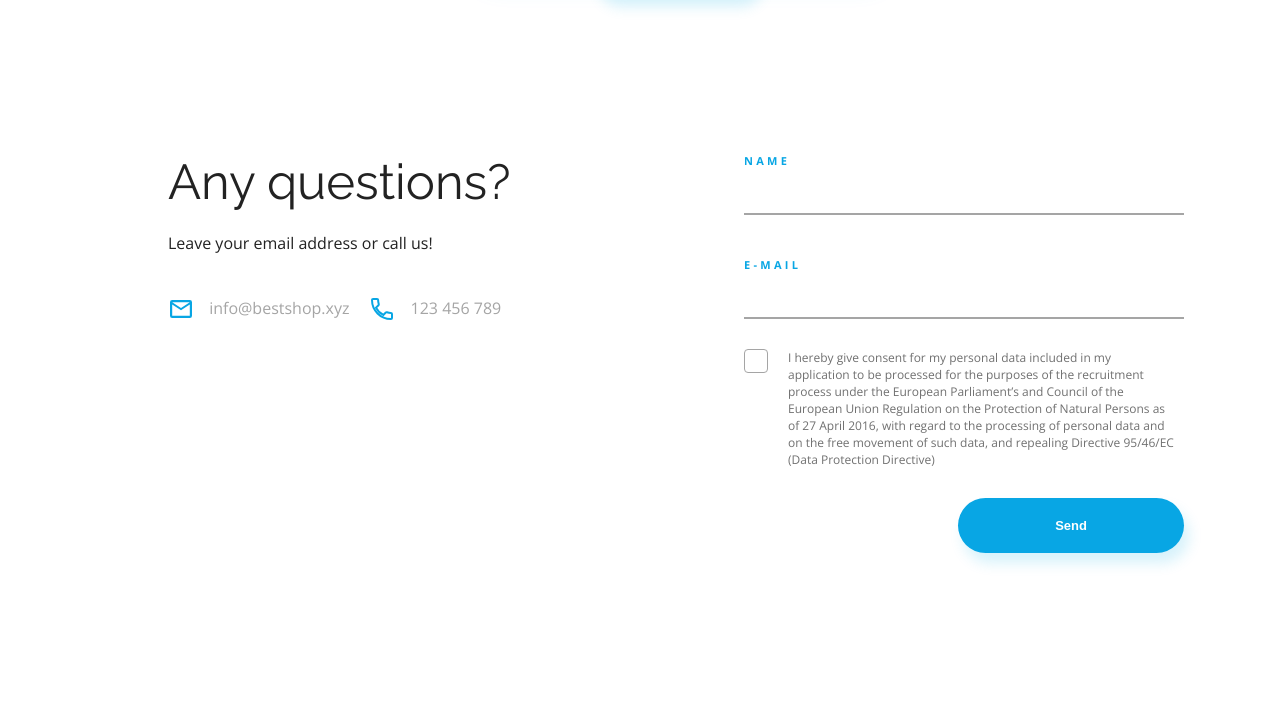
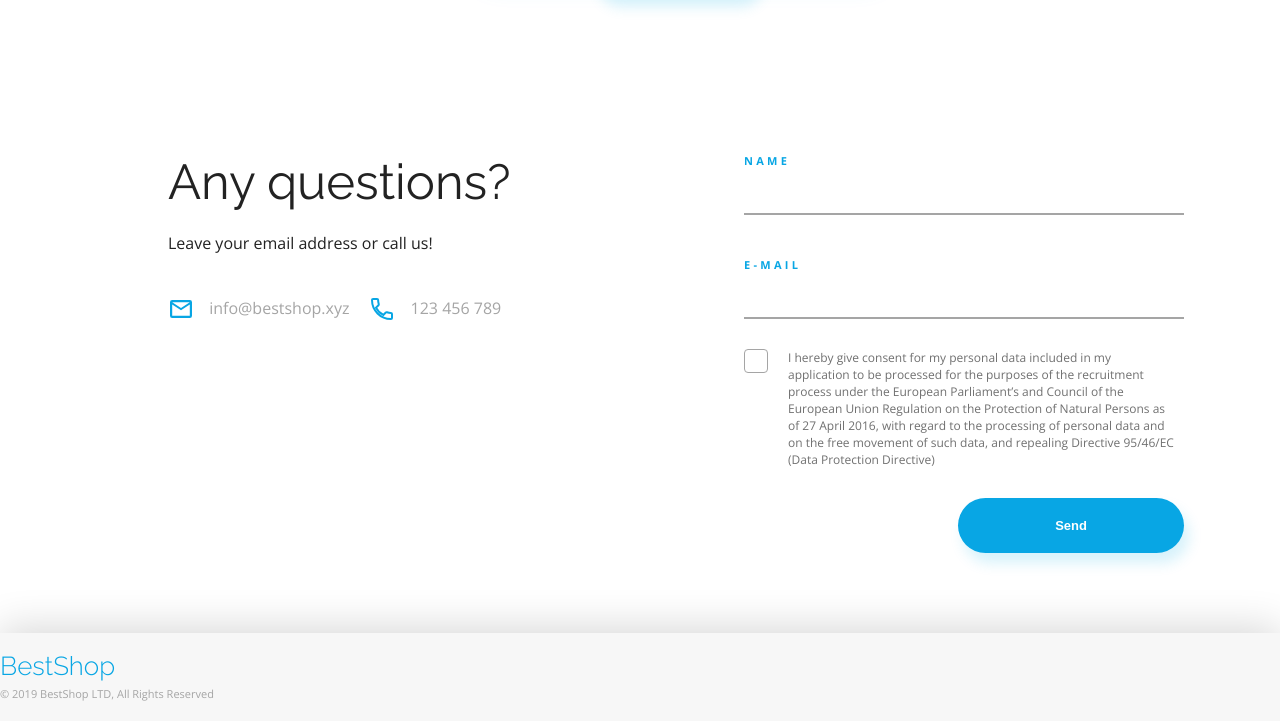
Before and after one commit to tomasz0705/OnePage_BestShop_project, a plain HTML site: page index.html in a window 1280 px wide. Shown: the part 3351-4072 px from the top of the page. Before the commit the page ends 3984 px from the top, so only its background shows below. Drawn offline with nearby package versions, Linux system fonts and the light colour scheme.

Commit message:
Struktura HTML dla stopki i ostylowanie w CSS

```diff
--- a/css/style.css
+++ b/css/style.css
@@ -626,3 +626,37 @@ header {
     box-shadow: 5px 10px 14px var(--color-primary-shadow);
     display: inline-block;
 }
+
+/* FOOTER */
+.footer {
+    box-shadow: 0px -5px 40px rgba(0, 0, 0, 0.16);
+    background: var(--color-light-grey);
+    padding: 20px 0;
+}
+
+.footer-cotainer {
+    display: flex;
+    justify-content: space-between;
+    align-items: center;
+}
+
+.footer-logo {
+    display: flex;
+    flex-direction: column;
+    justify-content: space-around;
+}
+
+.footer-logo .logo {
+    font-size: 26px;
+    margin-bottom: 7px;
+}
+
+.footer-copy {
+    font-size: 11px;
+    color: var(--color-grey);
+    line-height: 15px;
+}
+
+.footer-icons a:first-child {
+    margin-right: 20px;
+}
--- a/index.html
+++ b/index.html
@@ -219,5 +219,19 @@
     </div>
   </section>
 </main>
+
+
+  <footer class="footer">
+    <div class="footer-cotainer container">
+      <div class="footer-logo">
+        <a href="#" class="logo">BestShop</a>
+        <span class="footer-copy">&copy; 2019 BestShop LTD, All Rights Reserved</span>
+      </div>
+      <div class="footer-icons">
+        <a href="#"><img src="./assets/Twitter.svg" alt="twitter"> </a>
+        <a href="#"><img src="./assets/Facebook.svg" alt="facebook"> </a>
+      </div>
+    </div>
+  </footer>
 </body>
 </html>
```
